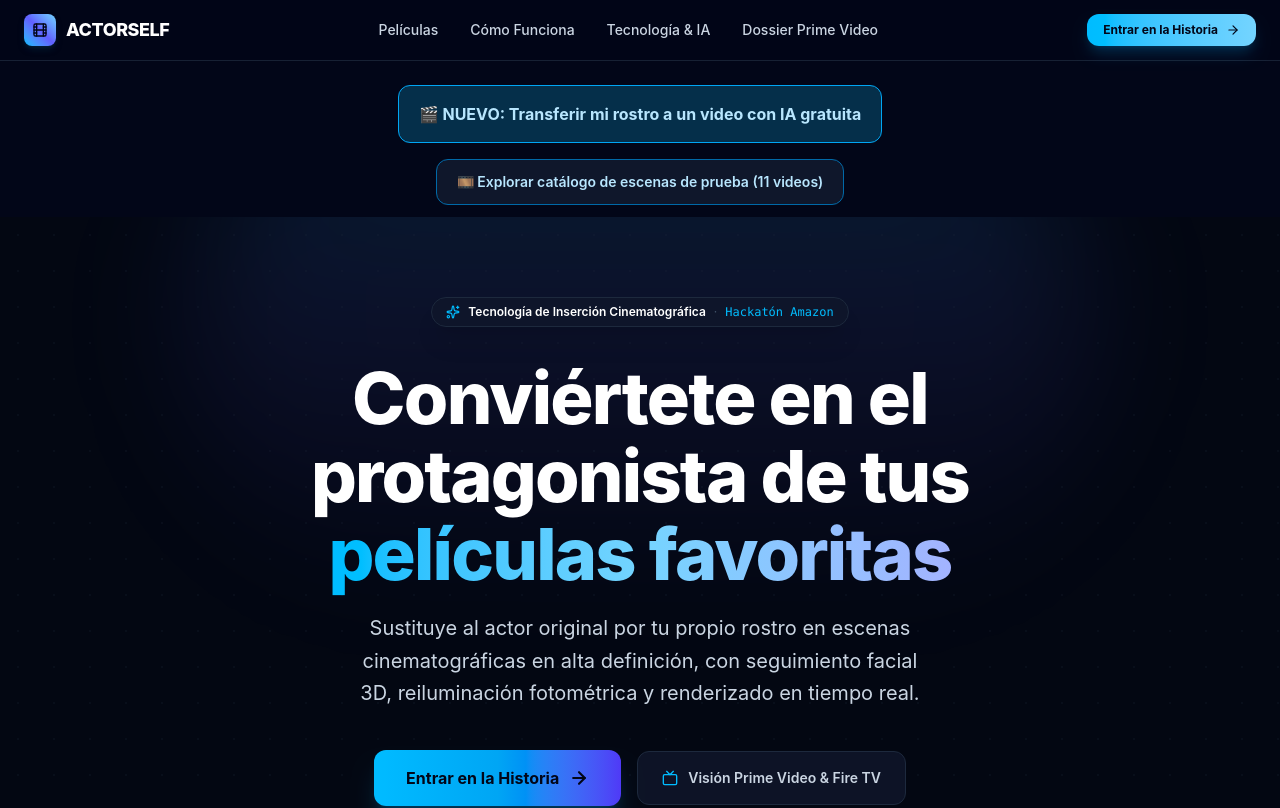
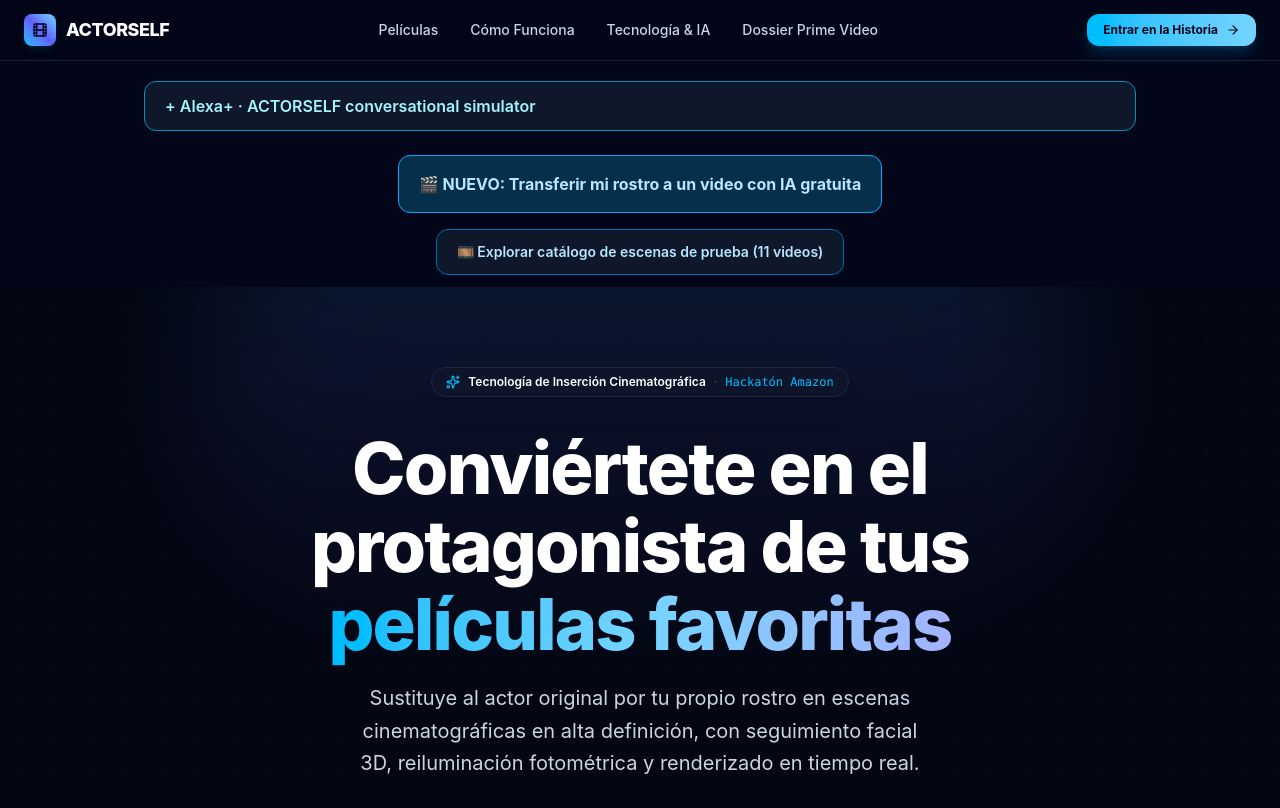
Before and after one commit to marketingandcoach-cyber/actorself-ai-studio, a React (Vite) app: page / in a window 1280 px wide. Shown: the top 808 px of the page. Built offline with nearby package versions, Linux system fonts and the light colour scheme.

Commit message:
Add Alexa+ web simulation with contextual story commands and consent gate

```diff
--- a/src/App.tsx
+++ b/src/App.tsx
@@ -1,4 +1,5 @@
 import React, { useState } from 'react';
+import { AlexaSimulation } from './components/AlexaSimulation';
 import { FaceToVideoStudio } from './components/FaceToVideoStudio';
 import { TestSceneCatalog } from './components/TestSceneCatalog';
 import { Navbar } from './components/Navbar';
@@ -74,6 +75,45 @@
     setCurrentStep(7);
   };
 
+
+  const handleAlexaCommand = (raw: string): string => {
+    const command = raw.normalize('NFD').replace(/[\u0300-\u036f]/g, '').toLowerCase();
+    const showStep = (step: number) => { setShowTestCatalog(false); setFaceStudioOpen(false); setCurrentStep(step); };
+    if (/help|ayuda|what can|que puedes/.test(command)) {
+      return 'Choose Kepler, Fog or Neon; ask for my role, a heroic or mystery ending, status, prepare my scene, or open the scene catalog. / Elige historia, consulta tu rol, cambia el final o prepara tu escena.';
+    }
+    const storyIndex = /kepler|space|espacio/.test(command) ? 0 : /fog|niebla/.test(command) ? 1 : /neon|cyberpunk/.test(command) ? 2 : -1;
+    if (storyIndex >= 0) {
+      const story = STORIES[storyIndex];
+      if (!story.isAvailable) return 'That story is not available.';
+      setSelectedStory(story);
+      setSelectedRole(story.roles[0]);
+      setGeneratedResult(null);
+      setConfig(previous => ({ ...previous, selectedSceneId: story.scenes?.[0]?.id }));
+      showStep(3);
+      return 'Selected: ' + story.title + '. Your role is ' + story.roles[0].name + '. Would you like a heroic or mystery ending? / Puedes elegir un final heroico o de misterio.';
+    }
+    if (/ending|final/.test(command) && /mystery|misterio|heroic|heroico/.test(command)) {
+      const ending = /mystery|misterio/.test(command) ? 'mystery' : 'heroic';
+      setConfig(previous => ({ ...previous, alternateEnding: ending }));
+      return 'Ending set to ' + ending + ' for ' + selectedStory.title + '. Say prepare my scene when ready. / Final actualizado.';
+    }
+    if (/status|estado/.test(command)) return selectedStory.title + ' · ' + selectedRole.name + ' · ' + config.alternateEnding + ' · Consent: ' + (participant.consentGiven ? 'confirmed' : 'required');
+    if (/role|rol|personaje/.test(command)) { showStep(3); return 'Your current role is ' + selectedRole.name + ' in ' + selectedStory.title + '.'; }
+    if (/consent|photo|foto|identity|identidad/.test(command)) { showStep(4); return 'Upload your own photo and review the consent form. Consent must be confirmed manually. / Revisa tu foto y confirma personalmente el consentimiento.'; }
+    if (/prepare|prepara|generate|genera|continue|continua/.test(command)) {
+      if (!participant.consentGiven || !participant.photoDataUrl) {
+        showStep(4);
+        return 'Before preparing your scene, upload your photo and confirm consent in the form. I cannot consent for you. Then send Prepare my scene again. / Primero revisa tu foto y consentimiento.';
+      }
+      showStep(6);
+      return 'Scene preparation opened for ' + selectedStory.title + ', ending: ' + config.alternateEnding + '. Review the settings and press the generation button. / Revisa y pulsa el botón para generar.';
+    }
+    if (/catalog|catalogo|scenes|escenas/.test(command)) { setShowTestCatalog(true); setFaceStudioOpen(false); return 'The test scene catalog is now open. / Catálogo de escenas abierto.'; }
+    if (/open|abre|start|inicio/.test(command) && /actorself|home|inicio/.test(command)) { showStep(2); return 'ACTORSELF is open. Choose Kepler, Fog or Neon. / Elige Kepler, Niebla o Neón.'; }
+    return 'I did not recognize that command. Try Choose Kepler, Choose mystery ending, My role, Status, or Prepare my scene. / Prueba: elige Kepler, final heroico, mi rol o prepara mi escena.';
+  };
+
   return (
     <div className="min-h-screen bg-slate-950 text-slate-100 flex flex-col font-sans selection:bg-sky-500 selection:text-slate-950">
       {/* Top Header / Navigation */}
@@ -101,6 +141,8 @@
         }}
         onOpenArchitecture={() => setIsArchitectureOpen(true)}
       />
+
+      <AlexaSimulation onCommand={handleAlexaCommand} context={selectedStory.title + ' · ' + selectedRole.name + ' · Ending: ' + config.alternateEnding} />
 
       <div className="max-w-5xl mx-auto px-4 pt-6">
         <button type="button" onClick={() => setFaceStudioOpen(value => !value)} className="w-full rounded-xl border border-sky-500 bg-sky-950 px-5 py-4 font-bold text-sky-200 hover:bg-sky-900">
--- /dev/null
+++ b/src/components/AlexaSimulation.tsx
@@ -0,0 +1,41 @@
+import React, { useState } from 'react';
+
+export function AlexaSimulation({ onCommand, context }: {
+  onCommand: (command: string) => string;
+  context: string;
+}) {
+  const [open, setOpen] = useState(false);
+  const [input, setInput] = useState('');
+  const [messages, setMessages] = useState<{user: string; answer: string}[]>([]);
+  const examples = ['Alexa, open ACTORSELF', 'Choose Kepler', 'Choose mystery ending', 'Prepare my scene'];
+  const send = (command: string) => {
+    if (!command.trim()) return;
+    const answer = onCommand(command);
+    setMessages(previous => [...previous.slice(-7), { user: command, answer }]);
+    setInput('');
+  };
+  return <section className="max-w-5xl w-full mx-auto px-4 pt-5" aria-label="Alexa+ experience simulator">
+    <button type="button" onClick={() => setOpen(value => !value)} aria-expanded={open}
+      className="w-full rounded-xl border border-cyan-600 bg-slate-900 px-5 py-3 text-left font-semibold text-cyan-200">
+      {open ? '−' : '+'} Alexa+ · ACTORSELF conversational simulator
+    </button>
+    {open && <div className="rounded-xl border border-cyan-900 bg-slate-900 p-5 space-y-4">
+      <p className="text-xs text-slate-400">Web simulation for the Alexa+ track. Commands control this prototype. No live Alexa+, Prime Video or AWS connection. / Simulación web sin conexión real a Alexa+.</p>
+      <p className="text-sm text-cyan-200" role="status">{context}</p>
+      <div className="space-y-3 max-h-64 overflow-auto" role="log" aria-live="polite">
+        {messages.length === 0 && <p>Welcome! Ask me to open ACTORSELF, choose Kepler, Fog or Neon, change the ending, or prepare your scene. También puedes escribir en español.</p>}
+        {messages.map((message, index) => <div key={index} className="text-sm">
+          <p className="text-slate-400">You: {message.user}</p>
+          <p className="text-cyan-100">Simulator: {message.answer}</p>
+        </div>)}
+      </div>
+      <div className="flex flex-wrap gap-2">{examples.map(example => <button key={example} type="button"
+        onClick={() => send(example)} className="rounded-lg border border-slate-700 px-3 py-2 text-xs hover:bg-slate-800">{example}</button>)}</div>
+      <form onSubmit={event => { event.preventDefault(); send(input); }} className="flex gap-2">
+        <input aria-label="Message to Alexa simulator" value={input} onChange={event => setInput(event.target.value)}
+          placeholder="Alexa, choose Neon / Alexa, elige Neón" className="min-w-0 flex-1 rounded-lg bg-slate-950 border border-slate-700 p-3 text-sm" />
+        <button type="submit" className="rounded-lg bg-cyan-700 px-4 py-2 font-semibold">Send</button>
+      </form>
+    </div>}
+  </section>;
+}
```
Also changed, not shown: 1 other file (tests, documents, lock files or other folders).
